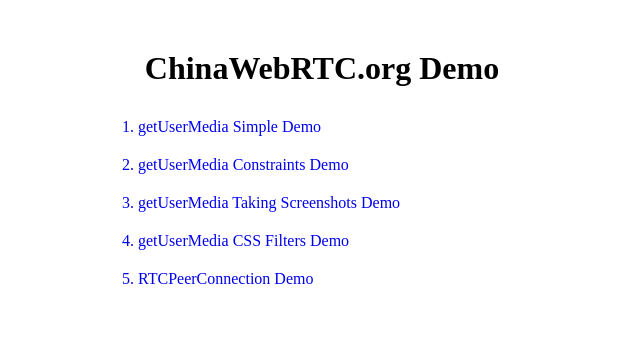
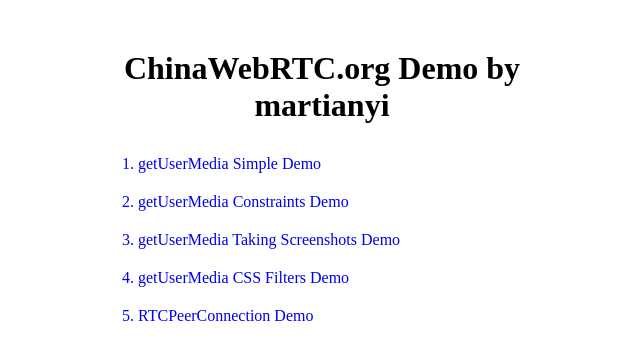
Before and after one commit to martianyi/chinawebrtc.org-demo, a plain HTML site: page index.html in a window 1280 px wide. Shown: the whole page, without its empty margins (318-958 px from the left). Drawn offline with Linux system fonts and the light colour scheme.

Commit message:
change title

```diff
--- a/index.html
+++ b/index.html
@@ -22,7 +22,7 @@
 <body>
 <div class="container">
     <h1 style="text-align: center;">
-        ChinaWebRTC.org Demo
+        ChinaWebRTC.org Demo by martianyi
     </h1>
     <ul>
         <li><a href="getUserMedia_simple_demo.html">1. getUserMedia Simple Demo</a></li>
```
